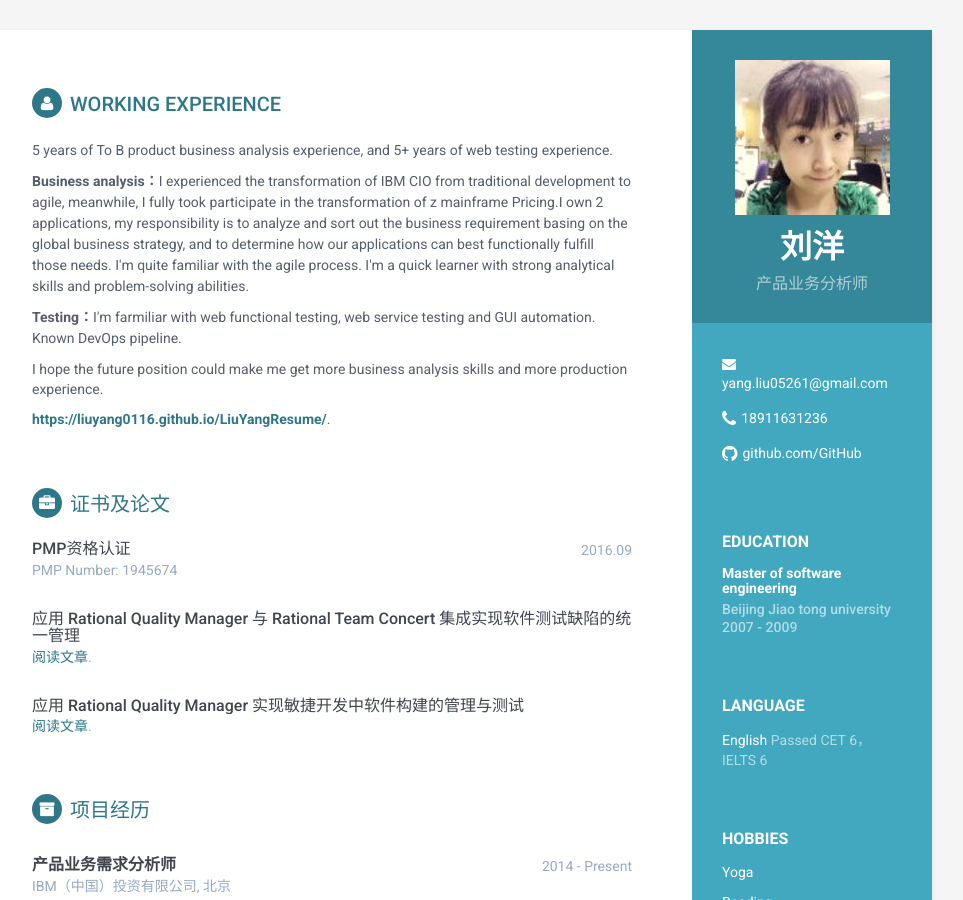
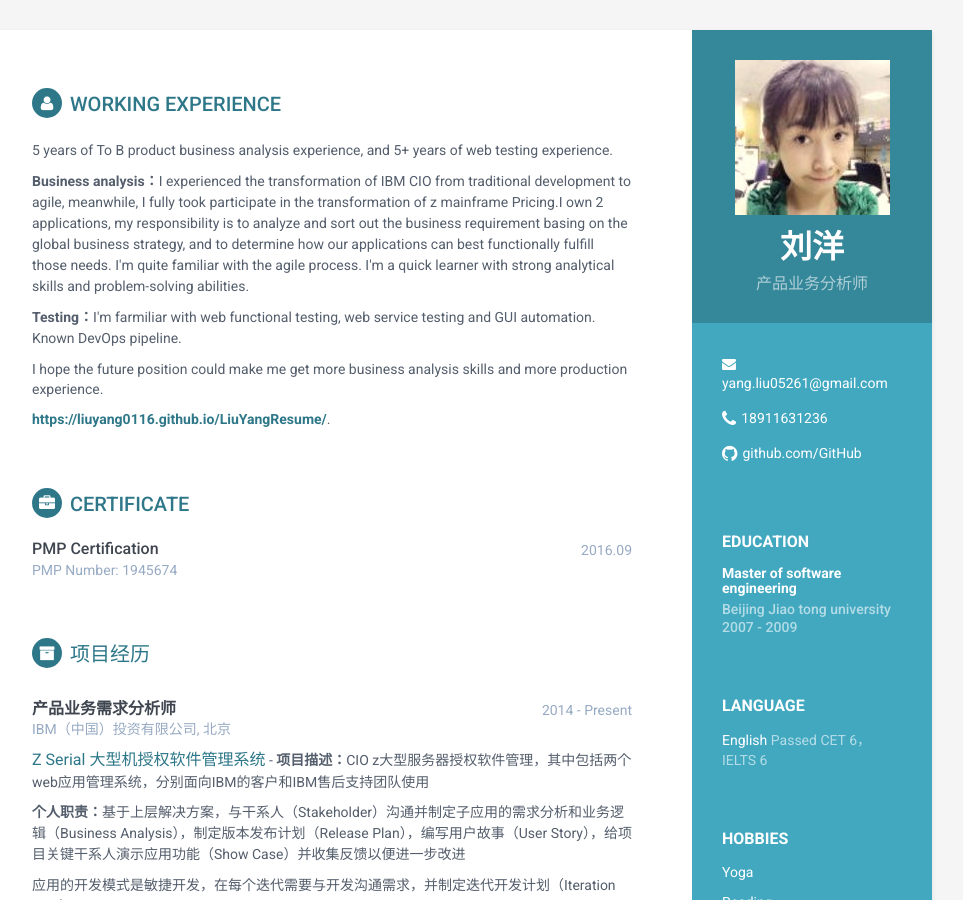
Before and after one commit to liuyang0116/LiuYangResume_EN, a Jekyll site: the page built from index.html, in a window 1280 px wide and 900 px high. Shown: the whole window, without its empty margins (188-1151 px from the left). Built offline with Jekyll 4.4.1, drawn with Linux system fonts in a browser that asks for light colours.

Commit message:
Update experience.html

```diff
--- a/_includes/experience.html
+++ b/_includes/experience.html
@@ -1,40 +1,14 @@
 <section class="section experiences-section">
-                <h2 class="section-title"><i class="fa fa-briefcase"></i>证书及论文</h2>
+                <h2 class="section-title"><i class="fa fa-briefcase"></i>Certificate</h2>
 
                 <div class="item">
                     <div class="meta">
                         <div class="upper-row">
-                            <h3 class="job-title">PMP资格认证</h3>
+                            <h3 class="job-title">PMP Certification</h3>
                             <div class="time">2016.09</div>
                         </div><!--//upper-row-->
                         <div class="company">PMP Number: 1945674</div>
                     </div><!--//meta-->
                 </div><!--//item-->
 
-                <div class="item">
-                    <div class="meta">
-                        <div class="upper-row">
-                            <h3 class="job-title">应用 Rational Quality Manager 与 Rational Team Concert 集成实现软件测试缺陷的统一管理</h3>
-                        </div><!--//upper-row-->
-                        <div class="company"><a href="http://www.ibm.com/developerworks/cn/rational/r-cn-rqmrtctestdefactmanagement/index.html" target="http://www.ibm.com/developerworks/cn/rational/r-cn-rqmrtctestdefactmanagement/index.html">阅读文章</a>.</div>
-                    </div><!--//meta-->
-                    <div class="details">
-                        <p></p>
-
-                    </div><!--//details-->
-                </div><!--//item-->
-
-				<div class="item">
-                    <div class="meta">
-                        <div class="upper-row">
-                            <h3 class="job-title">应用 Rational Quality Manager 实现敏捷开发中软件构建的管理与测试</h3>
-                        </div><!--//upper-row-->
-                        <div class="company"><a href="http://www.ibm.com/developerworks/cn/rational/r-cn-rqmagilebuildmanagement/index.html" target="http://www.ibm.com/developerworks/cn/rational/r-cn-rqmagilebuildmanagement/index.html">阅读文章</a>.</div>
-                    </div><!--//meta-->
-                    <div class="details">
-                        <p></p>
-
-                    </div><!--//details-->
-                </div><!--//item-->
-
             </section><!--//section-->
```
